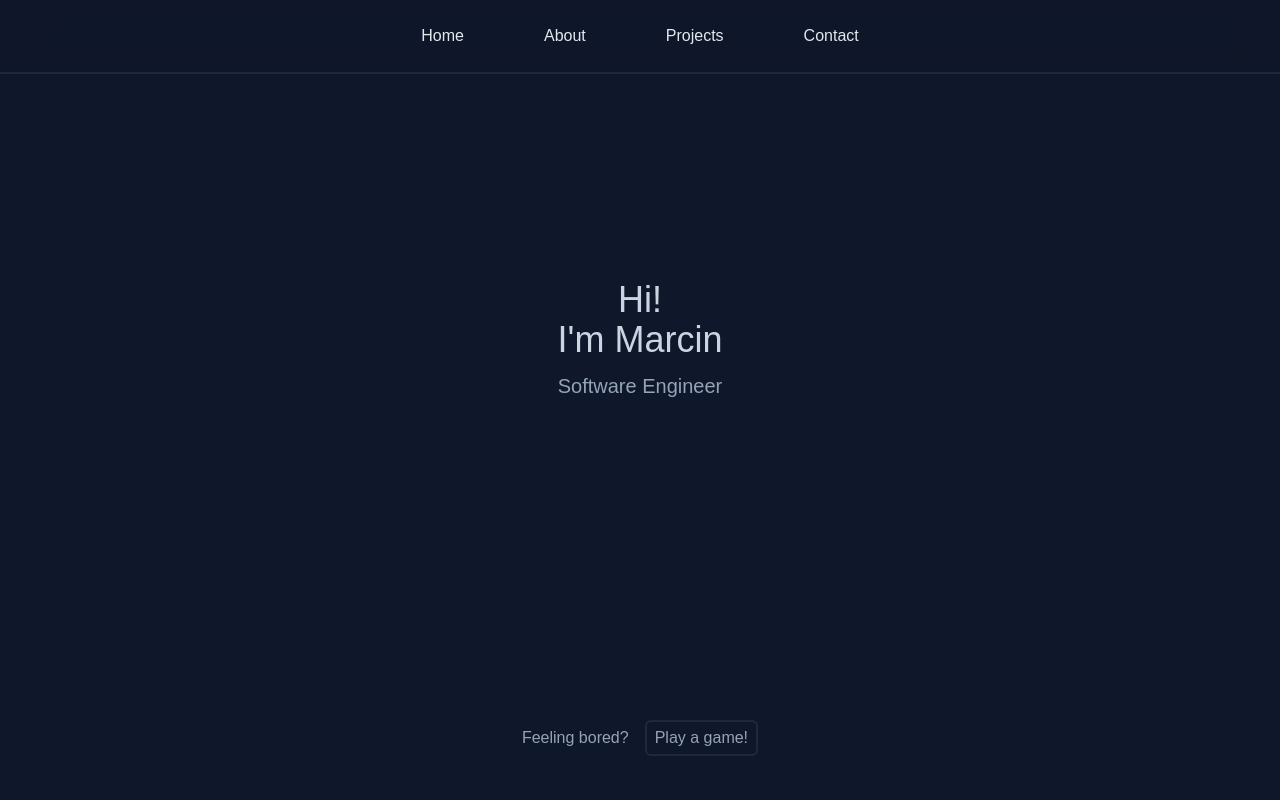
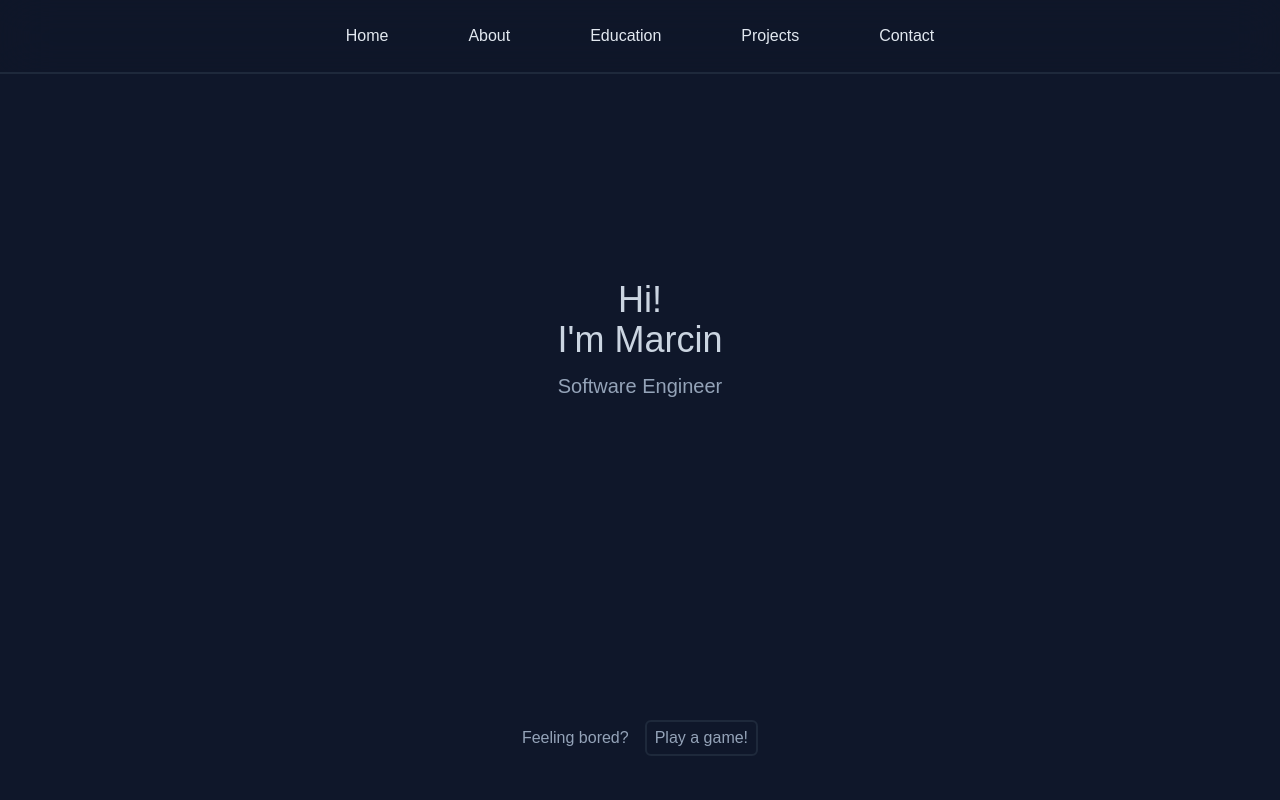
Before and after one commit to mweglowski/portfolio, a React (Create React App) app: page / in a window 1280 px wide. Shown: the top 800 px of the page. Built offline with nearby package versions, Linux system fonts and the light colour scheme.

Commit message:
nav-links, scrolling

```diff
--- a/package.json
+++ b/package.json
@@ -14,6 +14,7 @@
     "react": "^18.2.0",
     "react-dom": "^18.2.0",
     "react-scripts": "5.0.1",
+    "react-scroll": "^1.9.0",
     "typescript": "^4.9.5",
     "web-vitals": "^2.1.4"
   },
@@ -42,6 +43,7 @@
     ]
   },
   "devDependencies": {
+    "@types/react-scroll": "^1.8.10",
     "autoprefixer": "^10.4.16",
     "postcss": "^8.4.31",
     "tailwindcss": "^3.3.5"
--- a/src/components/About.tsx
+++ b/src/components/About.tsx
@@ -2,7 +2,7 @@ import MyPhoto from "../assets/images/me2.png"
 
 const About = () => {
   return (
-    <section className="my-[100px] flex flex-col items-center">
+    <section className="my-[100px] flex flex-col items-center" id="about">
       <header className="mb-[20px]">
         <h2 className="section-title">About</h2>
         <p className="text-slate-400">Know me better</p>
--- a/src/components/Contact.tsx
+++ b/src/components/Contact.tsx
@@ -6,7 +6,7 @@ import CodewarsIcon from "../assets/images/codewars.svg"
 
 const Contact = () => {
   return (
-    <section className="mt-[100px]">
+    <section className="mt-[100px]" id="contact">
       <header>
         <h2 className="section-title">Contact</h2>
         <p className="text-slate-400 text-center">
@@ -25,7 +25,7 @@ const Contact = () => {
           <img src={LinkedinIcon} className="socials-icon" />
         </a>
         <a href="https://github.com/mweglowski" target="_blank">
-          <img src={GithubIcon}className="socials-icon" />
+          <img src={GithubIcon} className="socials-icon" />
         </a>
         <a href="https://www.datacamp.com/portfolio/s1lent" target="_blank">
           <img src={DatacampIcon} className="socials-icon" />
--- a/src/components/Home.tsx
+++ b/src/components/Home.tsx
@@ -11,7 +11,7 @@ const Home = ({ onGameDisplayChange }: HomeProps) => {
   }
 
   return (
-    <section className="h-[100vh] flex flex-col relative">
+    <section className="h-[100vh] flex flex-col relative" id="home">
       <header className="pt-[35vh]">
         <div className="text-4xl text-slate-300 text-center">
           <p>Hi!</p>
--- /dev/null
+++ b/src/components/NavLinks.tsx
@@ -0,0 +1,23 @@
+import React from 'react'
+import { Link } from "react-scroll";
+
+const NavLinks = () => {
+  const sections = ["home", "about", "education", "projects", "contact"];
+
+  return (
+    <>
+      {sections.map((section) => <Link
+        to={section}
+        spy={true}
+        smooth={true}
+        offset={-120}
+        duration={500}
+        key={section}
+      >
+        <li className="nav-link">{section[0].toUpperCase() + section.slice(1, section.length)}</li>
+      </Link>)}
+    </>
+  )
+}
+
+export default NavLinks
--- a/src/components/Navbar.tsx
+++ b/src/components/Navbar.tsx
@@ -1,5 +1,6 @@
-import React, { useState } from "react";
+import { useState } from "react";
 import ExpandDownIcon from '../assets/images/expand-down.svg'
+import NavLinks from "./NavLinks";
 
 const Navbar = () => {
   const [areLinksDisplayed, setLinksDisplay] = useState<boolean>(false);
@@ -17,20 +18,15 @@ const Navbar = () => {
 
       {/* apply ternary operator inside classname on larger devices */}
       {(areLinksDisplayed) ? <ul className="flex flex-col text-center gap-3 mt-3 sm:hidden">
-        <li className="nav-link">Home</li>
-        <li className="nav-link">About</li>
-        <li className="nav-link">Projects</li>
-        <li className="nav-link">Contact</li>
-      </ul> : null}
+        <NavLinks />
+      </ul> : null
+      }
 
       {/* LARGER DEVICES */}
       <ul className="hidden sm:flex sm:justify-center">
-        <li className="nav-link">Home</li>
-        <li className="nav-link">About</li>
-        <li className="nav-link">Projects</li>
-        <li className="nav-link">Contact</li>
+        <NavLinks />
       </ul>
-    </nav>
+    </nav >
   );
 };
 
--- a/src/components/Projects.tsx
+++ b/src/components/Projects.tsx
@@ -87,7 +87,7 @@ const Projects = () => {
   ];
 
   return (
-    <section>
+    <section id="projects">
       <header>
         <h2 className="section-title mt-[100px]">Projects</h2>
         <p className="text-slate-400 text-center">
--- /dev/null
+++ b/src/types/react-scroll.d.ts
@@ -0,0 +1 @@
+declare module 'react-scroll';
--- a/tsconfig.json
+++ b/tsconfig.json
@@ -6,6 +6,7 @@
       "dom.iterable",
       "esnext"
     ],
+    "typeRoots": ["./node_modules/@types", "./types"],
     "allowJs": true,
     "skipLibCheck": true,
     "esModuleInterop": true,
```
Also changed, not shown: 1 other file (tests, documents, lock files or other folders).
